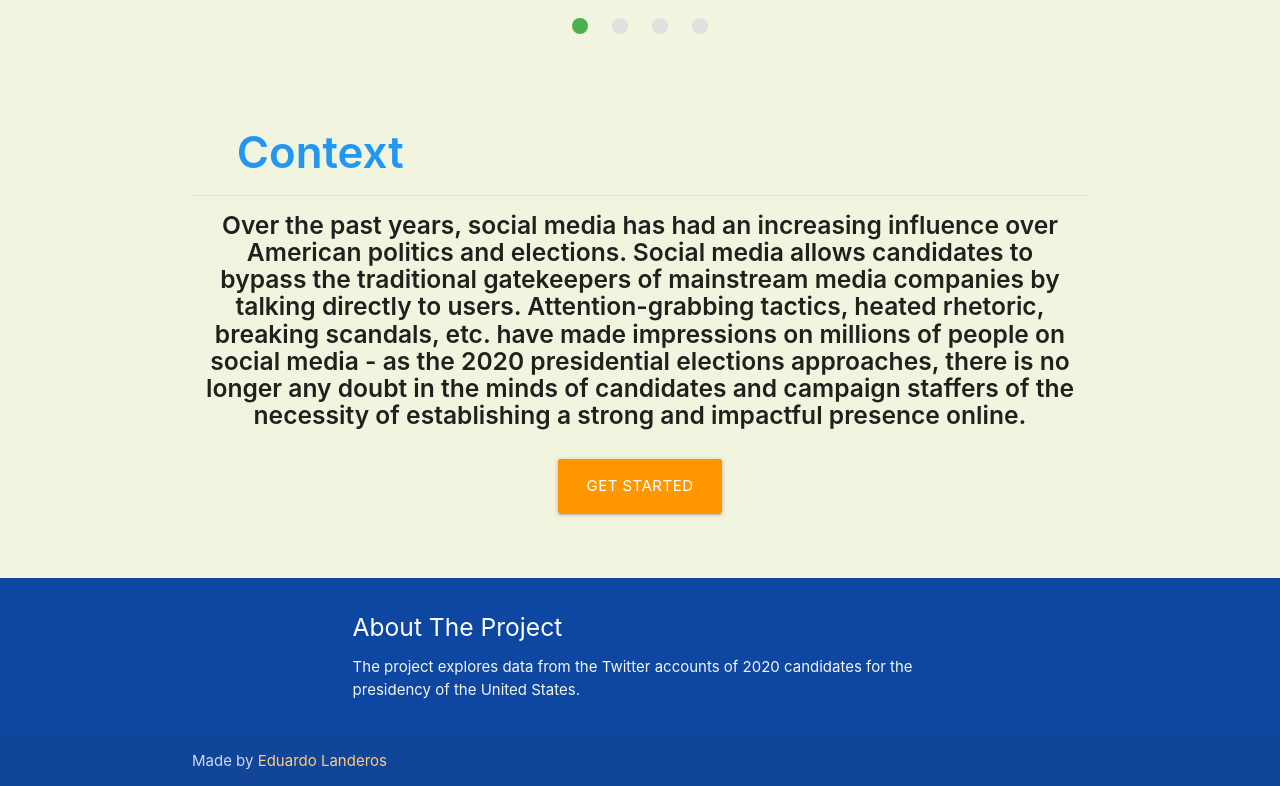
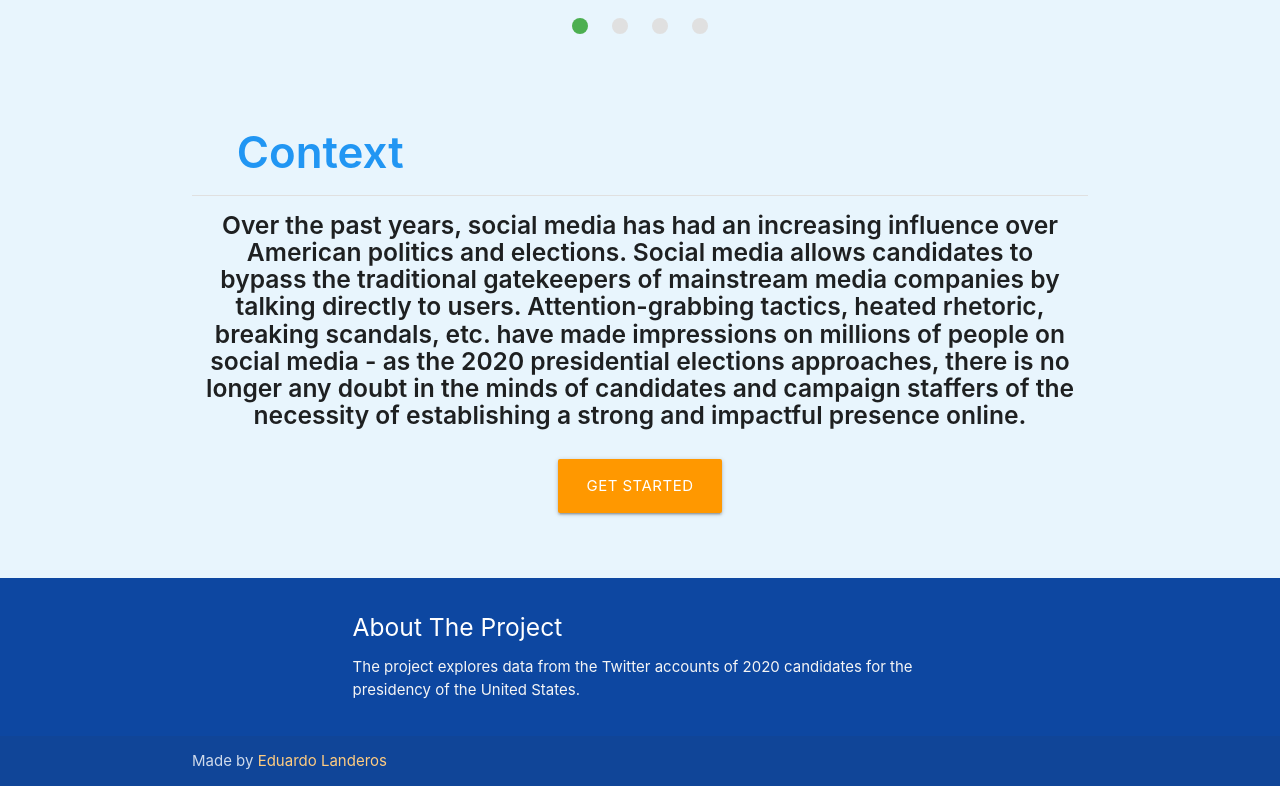
Before and after one commit to elanderos318/Tweetocracy, a Flask app: page / in a window 1280 px wide. Shown: the part 464-1250 px from the top of the page. Run offline with Flask 2, Linux system fonts and the light colour scheme; parts of the project's set-up code (start-up, migrations or seed data) failed here and were passed over; some libraries are stand-ins or nearby versions.

Commit message:
updated background color

```diff
--- a/static/assets/css/style.css
+++ b/static/assets/css/style.css
@@ -11,7 +11,7 @@
 
 
 body {
-    background-color: #f1f4df;
+    background-color: #e8f5fd;
 }
 
 .context-header {
```
